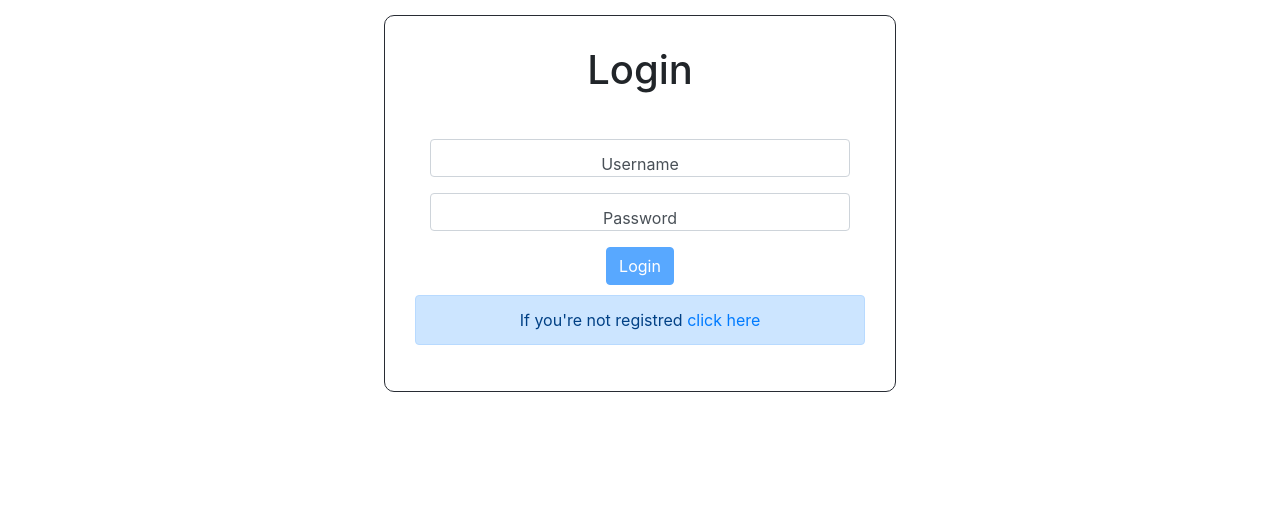
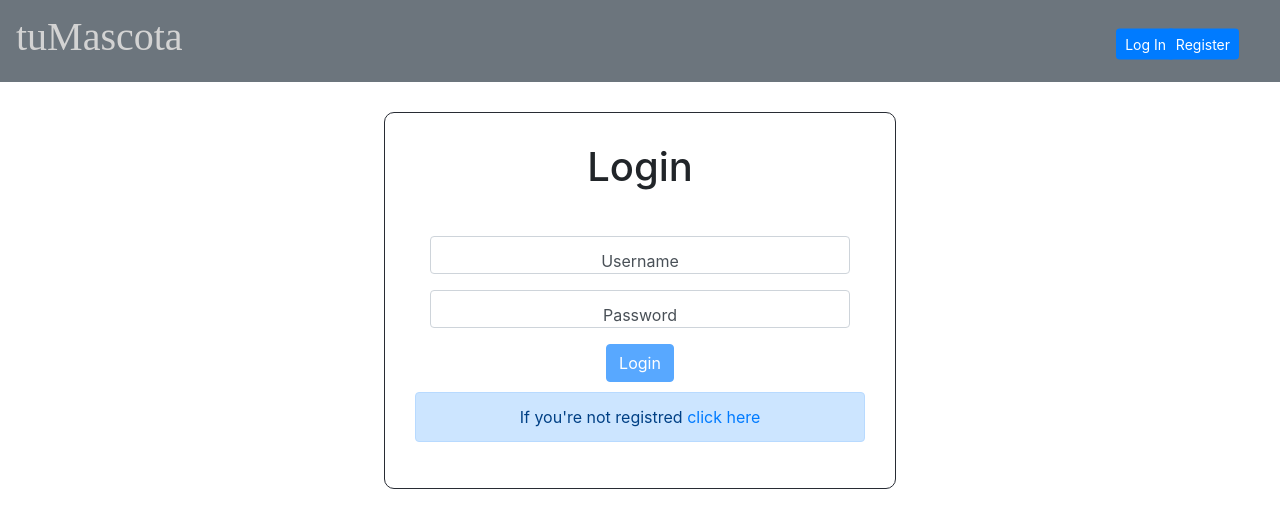
Before and after one commit to arielcv/TuMascota, a React (Create React App) app: page /login in a window 1280 px wide. Shown: the top 528 px of the page. Built offline with nearby package versions, Linux system fonts and the light colour scheme.

Commit message:
Add the navbar

```diff
--- a/package.json
+++ b/package.json
@@ -11,6 +11,7 @@
     "font-awesome": "^4.7.0",
     "joi-browser": "^13.4.0",
     "jwt-decode": "^3.1.2",
+    "lodash": "^4.17.20",
     "react": "^17.0.1",
     "react-alice-carousel": "^2.1.0",
     "react-dom": "^17.0.1",
--- a/src/App.js
+++ b/src/App.js
@@ -4,10 +4,12 @@ import {Redirect, Route, Switch} from "react-router-dom"
 import auth from "./services/auth";
 import { ToastContainer } from 'react-toastify'
 import RegisterForm from "./components/RegisterForm";
+import loginForm from "./components/LoginForm";
+import notFound from "./components/not_found";
+import HomeShop from "./components/homeShop";
 
 import './App.css';
-import loginForm from "./components/LoginForm";
-import notFound from "./components/not_found";
+import NavBar from "./components/navBar";
 
 class App extends Component{
 
@@ -24,6 +26,7 @@ class App extends Component{
         return (
             <div>
                 <ToastContainer/>
+                <NavBar/>
                 <main>
                     <Switch>
                         <Route path = "/carousel" render = {(props) => <Carousel
@@ -34,7 +37,10 @@ class App extends Component{
                             imgsPerSlide = {3}
                             infinite
                         />} />
-
+                        <Route path = "/home" render = {(props) => <HomeShop
+                            shops = {12}
+                            rowSize = {3}
+                        />} />
                         <Route path = "/login" component = {loginForm}/>
                         <Route path = "/registration" component = {RegisterForm} />
                         <Route path = "/notFound" component = {notFound}/>
--- /dev/null
+++ b/src/components/avatarComponent.jsx
@@ -0,0 +1,45 @@
+import React, {Component} from 'react';
+import {Link} from 'react-router-dom'
+
+class AvatarComp extends Component {
+
+    handleClick = () => {
+        console.log("Ver opciones de usuario");
+    }
+    handleLogin = () => {
+        console.log("Log In");
+    }
+    handleRegister = () => {
+        console.log("Register");
+    }
+
+    render() {
+        if(this.props.isLogged)
+            return(
+                <div className="avatar_comp">
+                    <p className="info_user">{this.props.username}</p>
+                    <img
+                        className="img_user"
+                        src={this.props.avatar_path}
+                        onClick={this.handleClick}
+                        style={{cursor: 'pointer'}}
+                    />
+                </div>
+            );
+        else return (
+            <div className="avatar_comp">
+                <Link to={"/login"}>
+                    <button type="button" onClick={this.handleLogin} className="btn btn-primary btn-sm btn_log">Log In
+                    </button>
+                </Link>
+                <Link to={"/registration"}>
+                    <button type="button" onClick={this.handleRegister}
+                            className="btn btn-primary btn-sm btn_reg">Register
+                    </button>
+                </Link>
+            </div>
+
+        );
+    }
+}
+export default AvatarComp;
--- /dev/null
+++ b/src/components/homeShop.jsx
@@ -0,0 +1,51 @@
+import React, {Component} from 'react';
+import _ from "lodash";
+import ShopCard from "./shopCard";
+/*
+*  Componente que representa el panle de tiendas, agrupando a las tarjetas por columnas
+*
+* params:
+*
+* - shops : listado de todas las tiendas con sus correspondientes caracteristicas
+* - rowSize : cantidad de columnas por fila para mostrar todas las tiendas
+*
+* NOTA: la cantidad de filas depende de la cantidad de elementos en shops
+* */
+class HomeShop extends Component {
+    constructor(props) {
+        super(props);
+        const {shops} = this.props;
+        this.state={shops};
+    }
+
+    resizeArrayForRow(shops, rowNumber, rowSize){
+        const startIndex=rowNumber*rowSize;
+        return _(shops).slice(startIndex).take(rowSize).value();
+    }
+
+    render() {
+        const numberOfRows=Math.ceil(this.state.shops.length/this.props.rowSize);
+
+        const shopRowsItems = [];
+        for (let i = 0; i < numberOfRows; i++) {
+            const {shops}=this.state;
+            shopRowsItems.push(
+                <div className="card-deck" style={{marginLeft:'10px',marginTop:'20px', marginRight:'10px'}}>
+                    {this.resizeArrayForRow(shops,i,this.props.rowSize).map((shop)=>{
+                        return(
+                            <ShopCard
+                                key={shop.id}
+                                shopName={shop.shopName}
+                                shopDescription={shop.shopDescription}
+                                path={shop.path}
+                            />
+                        )
+                    })}
+                </div>);
+        }
+        console.log("This is",shopRowsItems);
+        return <div>{shopRowsItems}</div>
+    }
+}
+
+export default HomeShop;
--- /dev/null
+++ b/src/components/navBar.jsx
@@ -0,0 +1,23 @@
+import React, {Component} from 'react';
+import AvatarComponent from "./avatarComponent";
+
+class NavBar extends Component {
+    render() {
+        return (
+            <nav className="navbar navbar-expand-lg navbar-light bg-secondary">
+                <div className="collapse navbar-collapse" id="navbarNavAltMarkup">
+                    <div className="navbar-brand">
+                        <h1 className="icon_mall">tuMascota</h1>
+                    </div>
+                    <AvatarComponent
+                        avatar_path="http://placekitten.com/300/300"
+                        username="Eduardo Garcia"
+                        /*isLogged*/
+                    />
+                </div>
+            </nav>
+        );
+    }
+}
+
+export default NavBar;
--- /dev/null
+++ b/src/components/shopCard.jsx
@@ -0,0 +1,25 @@
+import React, {Component} from "react"
+/*
+Componente que representa a la tarjeta de cada tienda
+
+Params:
+-path : ruta de la imagen de la tienda
+-shopName : nombre de la tienda
+-shopDescription :  descripcion de la tienda
+
+ */
+class ShopCard extends Component {
+    render() {
+        return (
+            <div className="card" style={{width: "18rem",}}>
+                <img className="card-img-top" src={this.props.path} alt="Card image cap" height="200"  />
+                    <div className="card-body">
+                        <h4 className="card-text">{this.props.shopName}</h4>
+                        <p className="card-text">{this.props.shopDescription}</p>
+                        <a href="#" className="btn btn-primary btn-goShop">Go Shop</a>
+                    </div>
+            </div>
+        )
+    }
+}
+export default ShopCard;
--- a/src/index.css
+++ b/src/index.css
@@ -12,6 +12,7 @@ code {
     monospace;
 }
 
+/*Catala*/
 
 .clickable{
   cursor: pointer;
@@ -75,3 +76,58 @@ label.field-active{
 .floatinglabel{
   float: left;
 }
+
+/*Gordi*/
+
+
+@font-face {
+  font-family: 'Remachine Script';
+  /*src: local('Remachine'), url(./fonts/RemachineScript_Personal_Use.ttf) format('truetype');*/
+}
+
+.icon_mall{
+  font-family: "Remachine Script";
+  color: lightgrey;
+  cursor: pointer;
+  font-max-size: 50pt;
+}
+
+/* AVATAR COMPONENT */
+.avatar_comp{
+  position: absolute;
+  right:3%;
+  min-width: 10%;
+  min-height: 90%;
+}
+
+.info_user{
+  position:absolute;
+  left:0;
+  font-family: "Segoe Marker";
+  top:50%;
+  transform: translateY(-50%);
+}
+.img_user{
+  position:absolute;
+  border-radius: 50%;
+  border: solid lightgrey;
+  height: 80%;
+  right:0;
+  top:50%;
+  transform: translateY(-50%);
+  /*right: 0;*/
+}
+.btn_log{
+  margin: 2%;
+  position:absolute;
+  top:50%;
+  left:0;
+  transform: translateY(-50%);
+}
+.btn_reg{
+  margin: 2%;
+  position:absolute;
+  top:50%;
+  right: 0;
+  transform: translateY(-50%);
+}
```
